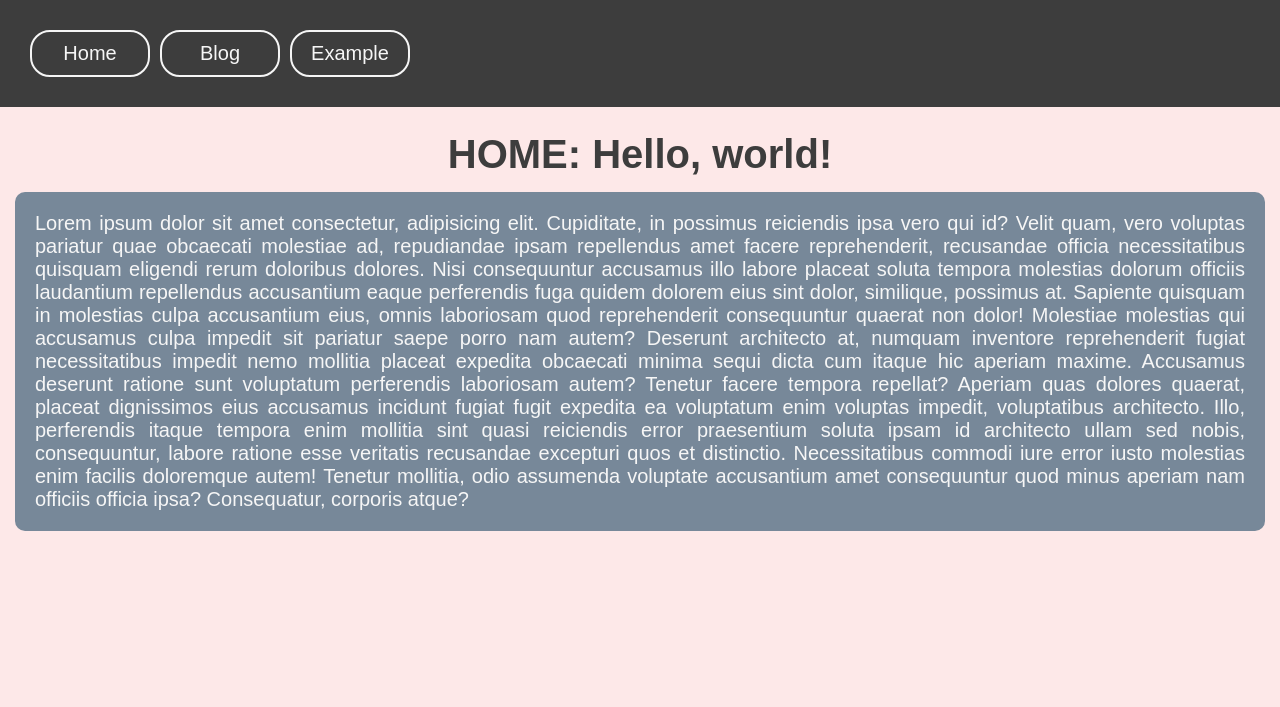
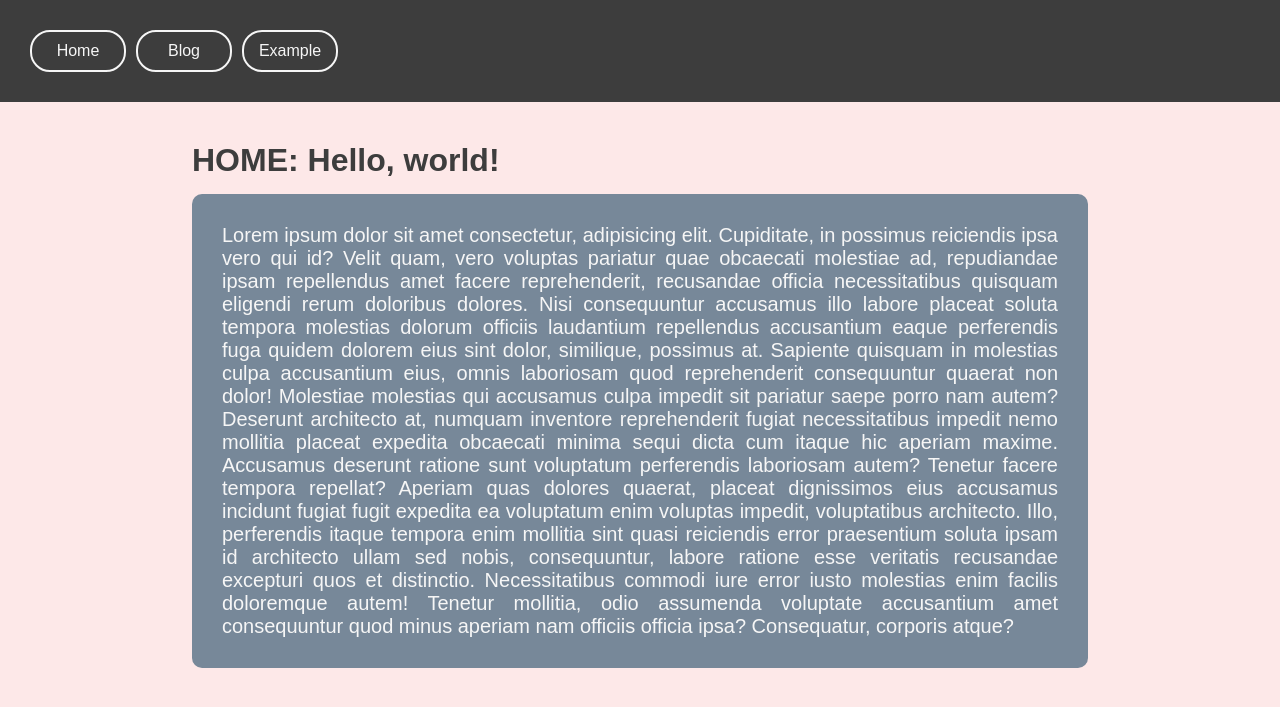
Before and after one commit to giovanicerejobrasil/django_first_project, a Django app: page / in a window 1280 px wide. Shown: the top 707 px of the page. Run offline with Django 5.2, Linux system fonts and the light colour scheme.

Commit message:
update: ajuste do bloco de content do base

```diff
--- a/base/global/base.html
+++ b/base/global/base.html
@@ -2,8 +2,6 @@
 {% include "global/partials/menu.html" %}
 
 <main class="content">
-  {% block content_title %}{% endblock content_title %}
-
   {% block content %}{% endblock content %}
 </main>
 
--- a/base/static/global/css/style.css
+++ b/base/static/global/css/style.css
@@ -19,7 +19,7 @@ html {
 }
 
 body {
-  font-size: 2rem;
+  font-size: 1.6rem;
   background-color: var(--color-1);
   color: var(--color-2);
 }
@@ -33,7 +33,7 @@ body {
 
 .posts {
   display: grid;
-  gap: 2rem;
+  gap: 1.5rem;
 }
 
 .post {
@@ -48,14 +48,20 @@ body {
   }
 }
 
+.home__content {
+  width: 70dvw;
+  margin: 0 auto;
+}
+
 .home__title {
-  text-align: center;
+  margin: 1.5rem 0;
 }
 
 .home__presentation {
+  font-size: 2rem;
   color: var(--color-4);
   text-align: justify;
-  padding: 2rem;
+  padding: 3rem;
   background-color: var(--color-3);
   border-radius: 1rem;
 }
--- a/home/templates/home/index.html
+++ b/home/templates/home/index.html
@@ -1,10 +1,9 @@
 {% extends "global/base.html" %}
 
-{% block content_title %}
+{% block content %}
+  <div class="home__content">
     <h1 class="home__title">{{ content_title }}</h1>
-{% endblock content_title %}
 
-{% block content %}
     <p class="home__presentation">
       Lorem ipsum dolor sit amet consectetur, adipisicing elit. Cupiditate, in
       possimus reiciendis ipsa vero qui id? Velit quam, vero voluptas pariatur
@@ -30,4 +29,5 @@
       consequuntur quod minus aperiam nam officiis officia ipsa? Consequatur,
       corporis atque?
     </p>
+  </div>
 {% endblock content %}
```
Also changed, not shown: blog/templates/blog/example.html (+6 -2 lines). Lines whose indentation alone changed are shown as unchanged.
